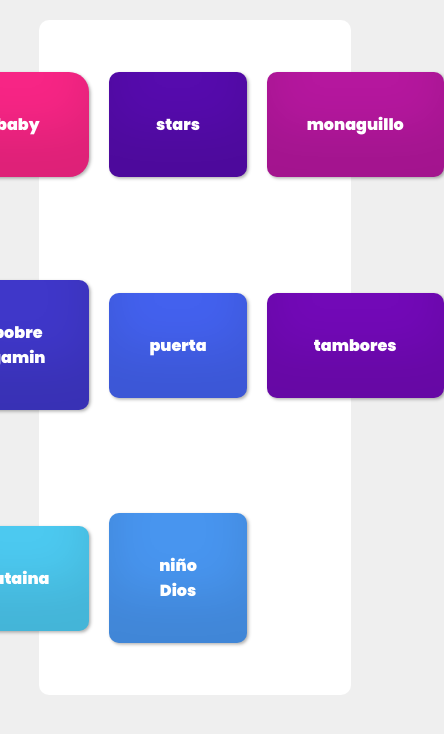
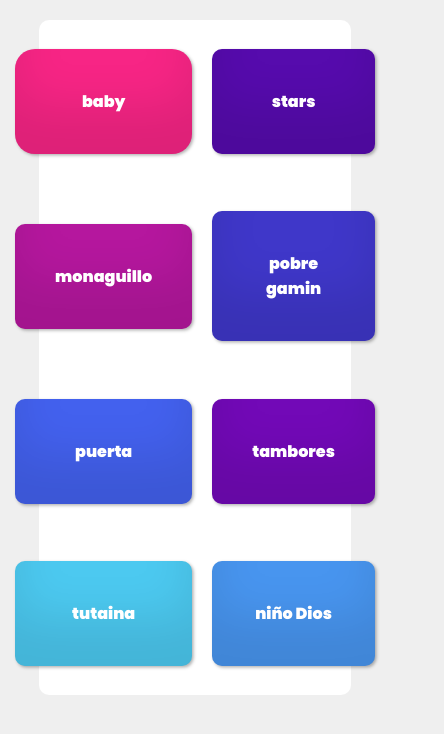
Before and after one commit to TDI-CO/navidad-pads, a plain HTML site: page index.html in a window 390 px wide. Shown: the whole page, 444 px wide, since content can reach past the window. Drawn offline with Linux system fonts and the light colour scheme.

Commit message:
Update style.css

```diff
--- a/style/style.css
+++ b/style/style.css
@@ -155,3 +155,10 @@ body {
 .pad8:hover {
     opacity: 70%;
 }
+
+@media screen and (max-width: 700px) {
+
+    .pads {
+        grid-template-columns: repeat(2, 0.02fr);
+    }
+}
```
